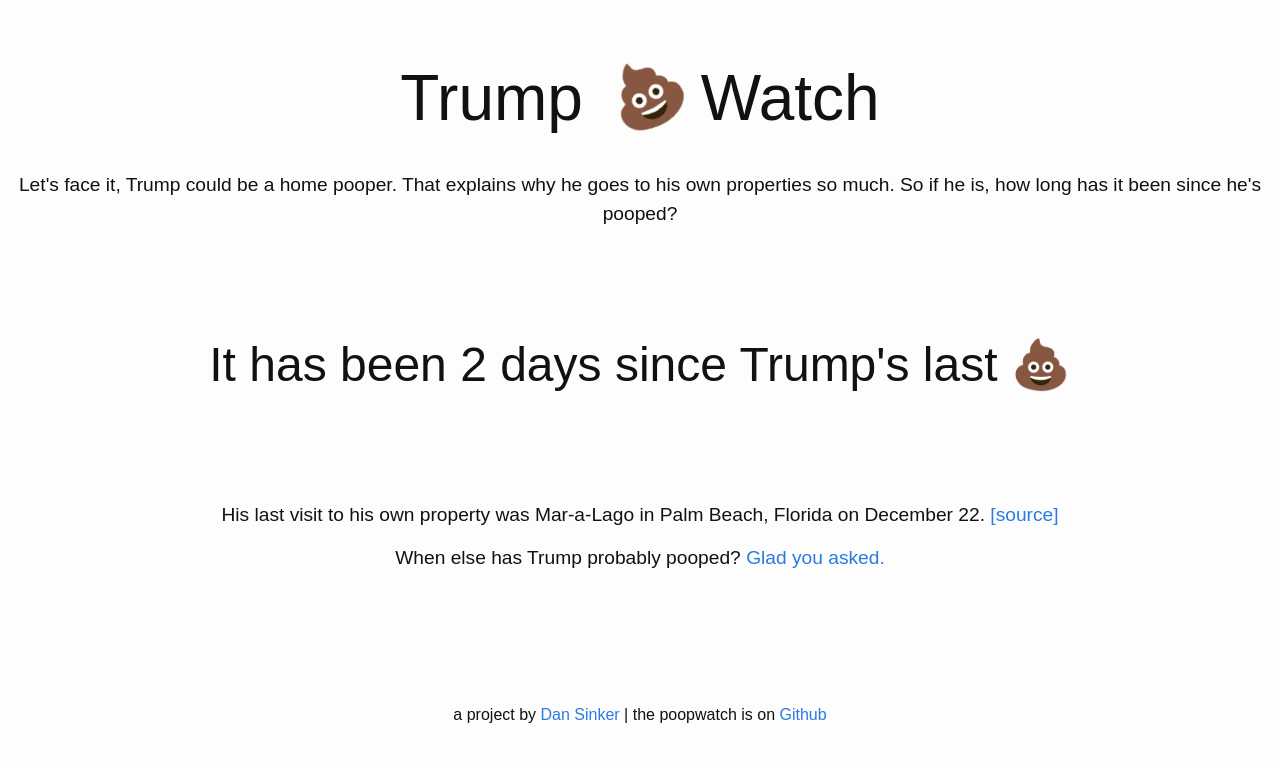
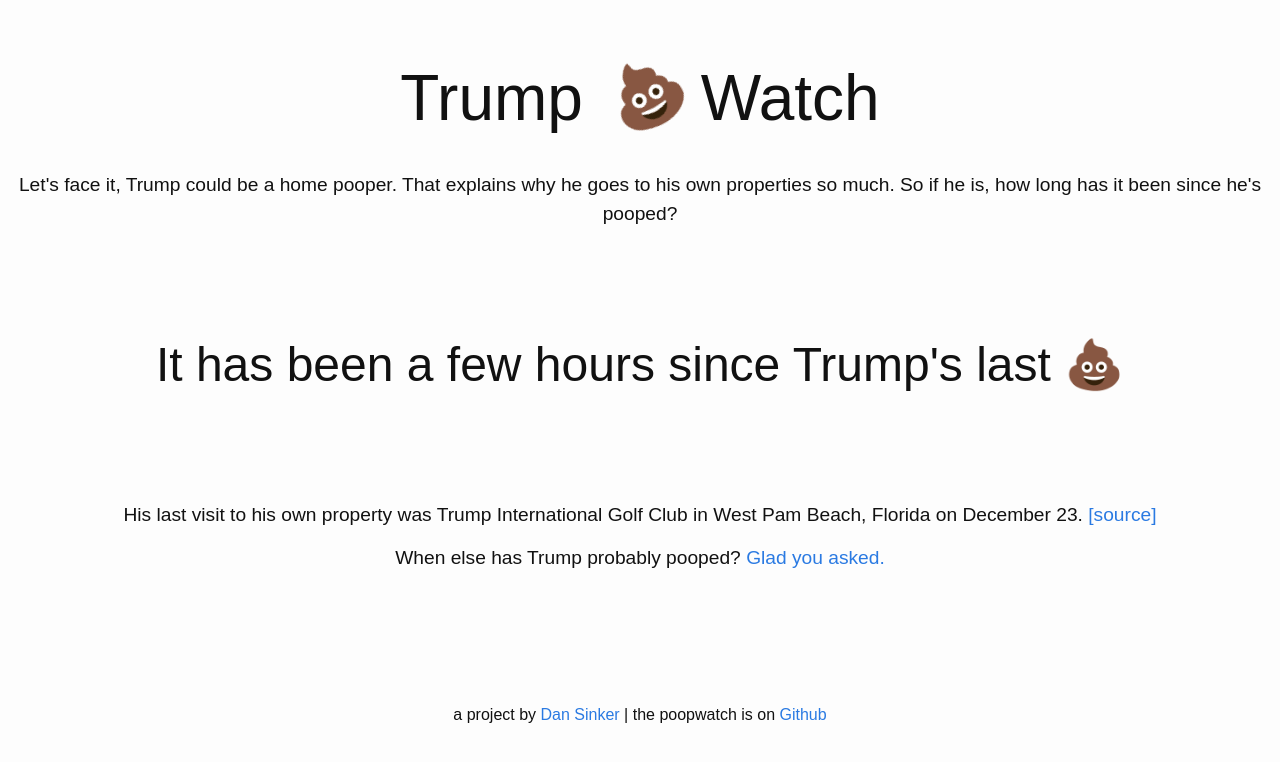
Before and after one commit to dansinker/trumppoopwatch.org, a Jekyll site: the page built from index.md, in a window 1280 px wide. Shown: the top 762 px of the page. Built offline with Jekyll 4.4.1, drawn with Linux system fonts in a browser that asks for light colours; nearby versions of some CDN libraries.

Commit message:
a new poop

```diff
--- a/_data/trumps.yml
+++ b/_data/trumps.yml
@@ -1,4 +1,8 @@
 poops:
+- location: Trump International Golf Club
+  city: West Pam Beach, Florida
+  date: 2017-12-23
+  link: https://twitter.com/kylegriffin1/status/944657641955045376
 - location: Mar-a-Lago
   city: Palm Beach, Florida
   date: 2017-12-22
```
